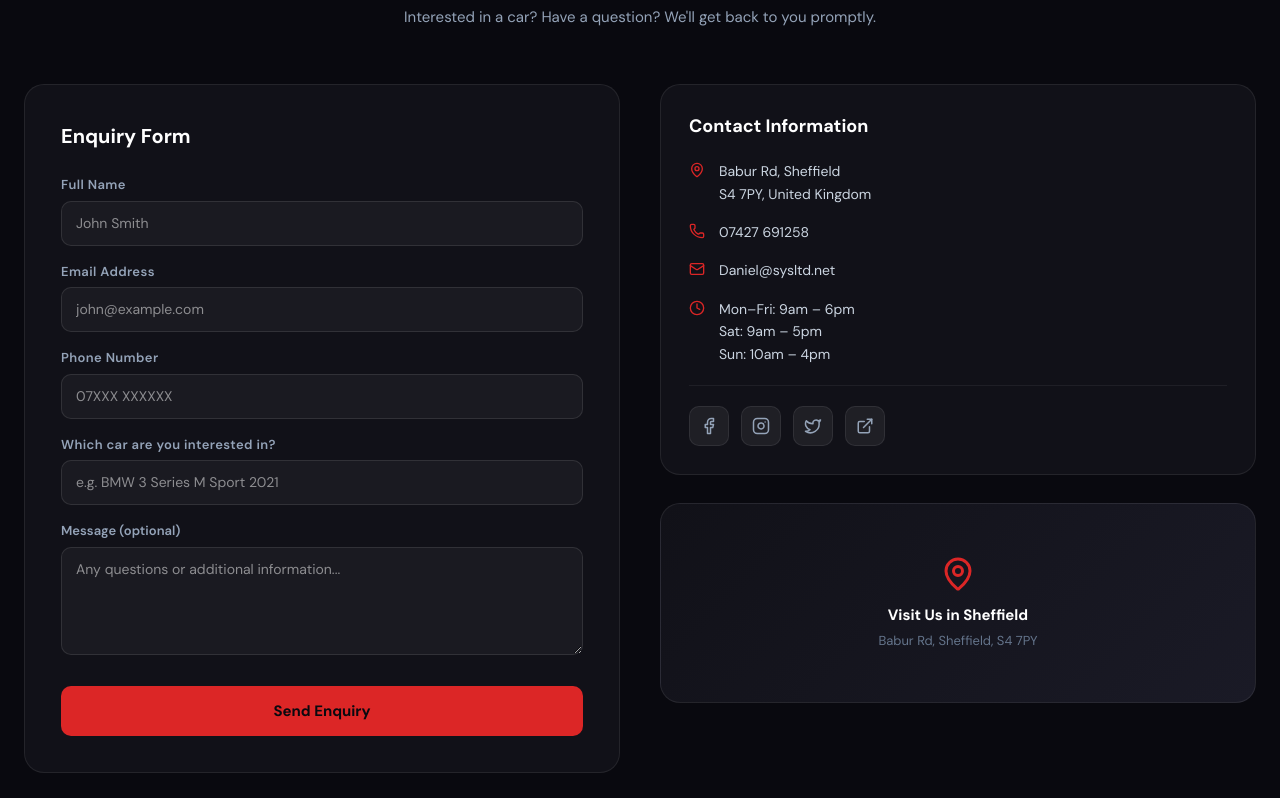
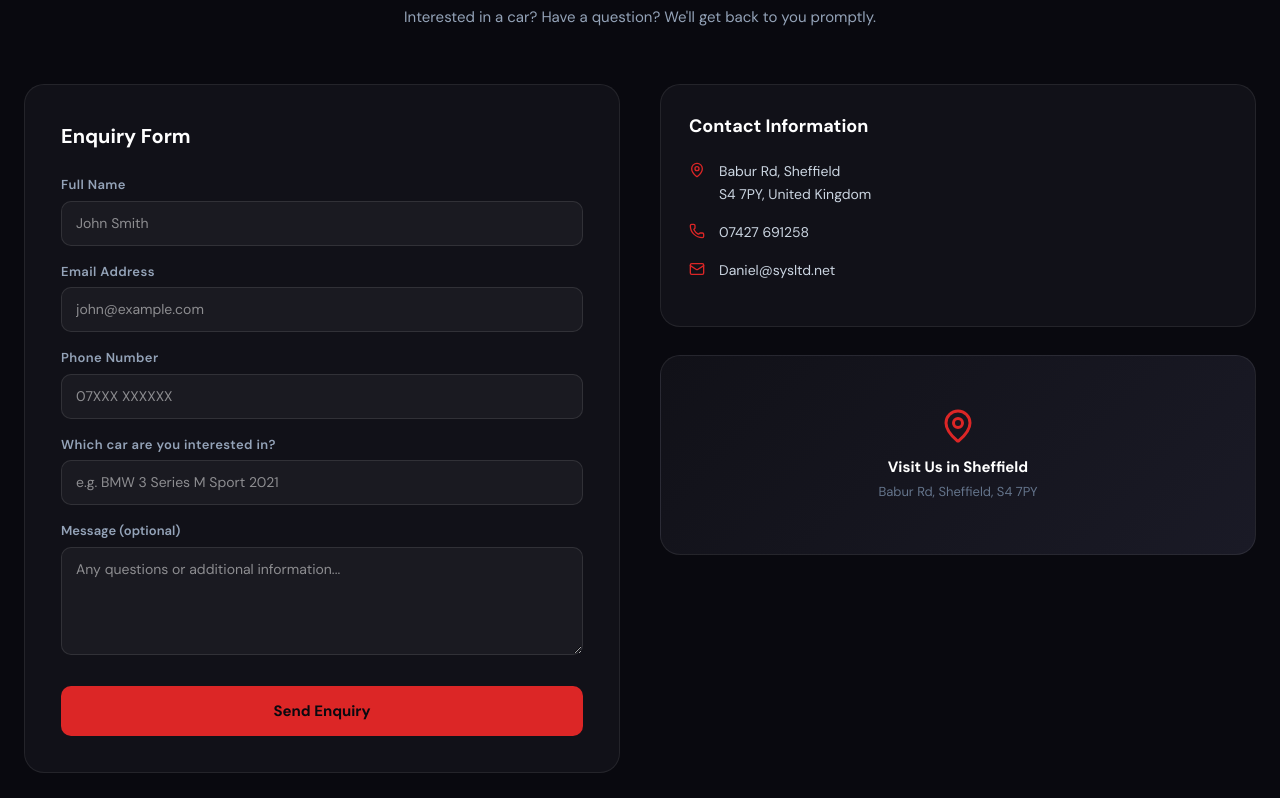
Before and after one commit to RichtofenMax/sys-vehicles, a Next.js app: page / in a window 1280 px wide. Shown: the part 2921-3719 px from the top of the page. Built offline with nearby package versions, Linux system fonts and the light colour scheme; a web font is replaced by a local one.

Commit message:
remove: social media icons + opening hours from contact section

```diff
--- a/app/page.tsx
+++ b/app/page.tsx
@@ -7,14 +7,9 @@ import {
   Phone,
   Mail,
   MapPin,
-  Clock,
   Menu,
   X,
   ChevronRight,
-  Facebook,
-  Instagram,
-  Twitter,
-  ExternalLink,
   Fuel,
   Gauge,
   Settings,
@@ -1604,14 +1599,6 @@ export default function SYSVehiclesPage() {
                     icon: <Mail size={16} color="#dc2626" />,
                     lines: ["Daniel@sysltd.net"],
                   },
-                  {
-                    icon: <Clock size={16} color="#dc2626" />,
-                    lines: [
-                      "Mon–Fri: 9am – 6pm",
-                      "Sat: 9am – 5pm",
-                      "Sun: 10am – 4pm",
-                    ],
-                  },
                 ].map((item, i) => (
                   <div
                     key={i}
@@ -1637,59 +1624,7 @@ export default function SYSVehiclesPage() {
                   </div>
                 ))}
 
-                {/* Social icons */}
-                <div
-                  style={{
-                    display: "flex",
-                    gap: "12px",
-                    marginTop: "20px",
-                    paddingTop: "20px",
-                    borderTop: "1px solid rgba(255,255,255,0.06)",
-                  }}
-                >
-                  {[
-                    { icon: <Facebook size={18} />, label: "Facebook" },
-                    { icon: <Instagram size={18} />, label: "Instagram" },
-                    { icon: <Twitter size={18} />, label: "Twitter" },
-                    { icon: <ExternalLink size={18} />, label: "Google Reviews" },
-                  ].map((s) => (
-                    <button
-                      key={s.label}
-                      title={s.label}
-                      style={{
-                        width: "40px",
-                        height: "40px",
-                        borderRadius: "10px",
-                        background: "rgba(255,255,255,0.06)",
-                        border: "1px solid rgba(255,255,255,0.08)",
-                        display: "flex",
-                        alignItems: "center",
-                        justifyContent: "center",
-                        color: "#94a3b8",
-                        cursor: "pointer",
-                        transition: "all 0.2s",
-                      }}
-                      onMouseEnter={(e) => {
-                        (e.currentTarget as HTMLButtonElement).style.background =
-                          "rgba(201,165,81,0.15)";
-                        (e.currentTarget as HTMLButtonElement).style.color =
-                          "#dc2626";
-                        (e.currentTarget as HTMLButtonElement).style.borderColor =
-                          "rgba(201,165,81,0.3)";
-                      }}
-                      onMouseLeave={(e) => {
-                        (e.currentTarget as HTMLButtonElement).style.background =
-                          "rgba(255,255,255,0.06)";
-                        (e.currentTarget as HTMLButtonElement).style.color =
-                          "#94a3b8";
-                        (e.currentTarget as HTMLButtonElement).style.borderColor =
-                          "rgba(255,255,255,0.08)";
-                      }}
-                    >
-                      {s.icon}
-                    </button>
-                  ))}
-                </div>
+
               </div>
 
               {/* Map placeholder */}
```
